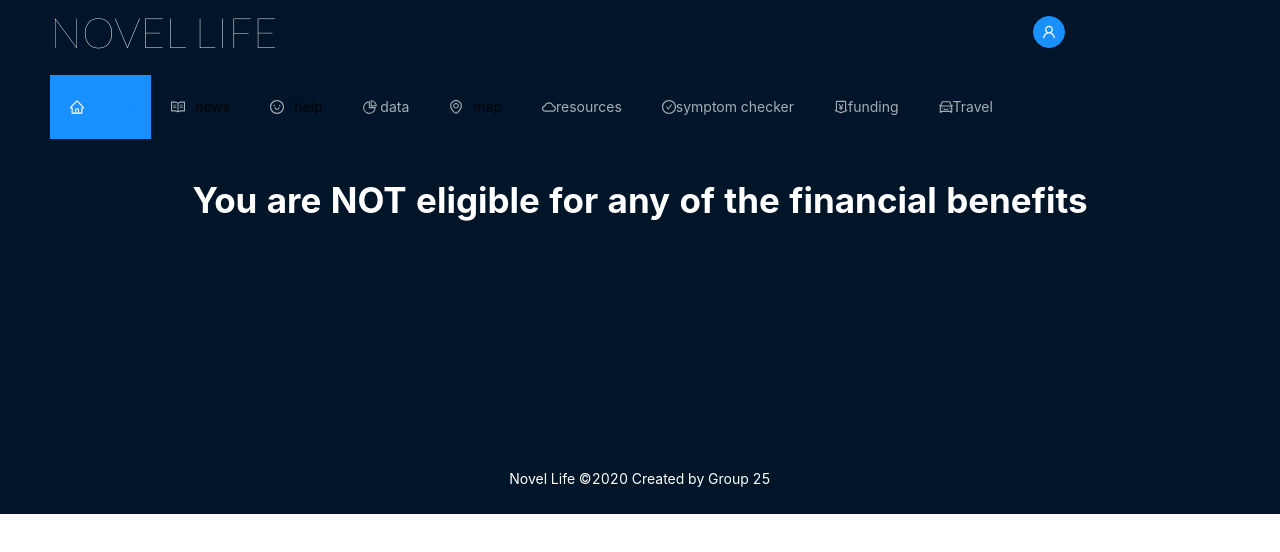
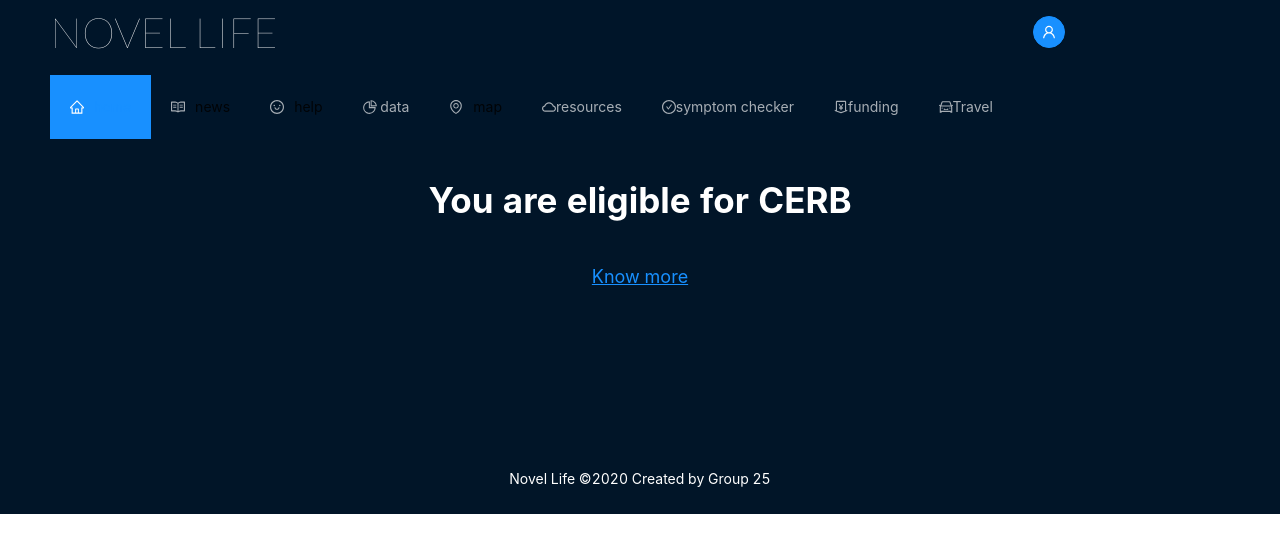
Before and after one commit to Shivam1805/Group25_Novel_Life, a React (Create React App) app: page /NegativeCheck in a window 1280 px wide. Shown: the top 552 px of the page. Built offline with nearby package versions, Linux system fonts and the light colour scheme.

Commit message:
modifications in funding

```diff
--- a/src/pages/Funds/negativecheck.js
+++ b/src/pages/Funds/negativecheck.js
@@ -1,22 +1,47 @@
-import React from 'react';
+import React from "react";
 
-import './negativecheck.css';
-import { Row } from 'antd';
+import "./negativecheck.css";
+import { Row } from "antd";
 const negativecheck = () => {
-return(
-
-    <Row style={{justifyContent:"center", height:"100%", width:"100%"}}>
-
-        <div className = "checkwrap3" style={{justifyContent:"center", height:"100%", width:"100%", textAlign:"center"}}>
-            <p style ={{fontSize:"35px", justifyContent:"center", height:"100%", width:"100%", textAlign:"center"}}>
-                <b style={{justifyContent:"center", align:"center", color:"#FFFF", textAlign:"center"}}>
-                    You are NOT eligible for any of the financial benefits</b></p>
-
-        </div>
-
+  return (
+    <Row style={{ justifyContent: "center", height: "100%", width: "100%" }}>
+      <div
+        className="checkwrap3"
+        style={{
+          justifyContent: "center",
+          height: "100%",
+          width: "100%",
+          textAlign: "center",
+        }}
+      >
+        <p
+          style={{
+            fontSize: "35px",
+            justifyContent: "center",
+            height: "100%",
+            width: "100%",
+            textAlign: "center",
+          }}
+        >
+          <b
+            style={{
+              justifyContent: "center",
+              align: "center",
+              color: "#FFFF",
+              textAlign: "center",
+            }}
+          >
+            You are eligible for CERB
+          </b>
+        </p>
+        <a
+          style={{ fontSize: "18px", textDecoration: "underline" }}
+          href="https://www.canada.ca/en/services/benefits/covid19-emergency-benefits.html"
+        >
+          Know more
+        </a>
+      </div>
     </Row>
-
-)
-
+  );
 };
 export default negativecheck;
--- a/src/pages/Funds/positivecheck.js
+++ b/src/pages/Funds/positivecheck.js
@@ -1,21 +1,47 @@
-import React from 'react';
-import './positivecheck.css';
-import {Row} from 'antd';
+import React from "react";
+import "./positivecheck.css";
+import { Row } from "antd";
 
 const positivecheck = () => {
-return(
-
-<Row style={{justifyContent:"center", height:"100%", width:"100%"}}>
-
-<div className = "checkwrap3" style={{justifyContent:"center", height:"100%", width:"100%", textAlign:"center"}}>
-    <p style ={{fontSize:"35px", justifyContent:"center", height:"100%", width:"100%", textAlign:"center"}}>
-        <b style={{justifyContent:"center", align:"center", color:"#FFFF", textAlign:"center"}}>
-            You are eligible for CERB and CEWS</b></p>
-
-</div>
-
-</Row>
-)
-
+  return (
+    <Row style={{ justifyContent: "center", height: "100%", width: "100%" }}>
+      <div
+        className="checkwrap3"
+        style={{
+          justifyContent: "center",
+          height: "100%",
+          width: "100%",
+          textAlign: "center",
+        }}
+      >
+        <p
+          style={{
+            fontSize: "35px",
+            justifyContent: "center",
+            height: "100%",
+            width: "100%",
+            textAlign: "center",
+          }}
+        >
+          <b
+            style={{
+              justifyContent: "center",
+              align: "center",
+              color: "#FFFF",
+              textAlign: "center",
+            }}
+          >
+            You are eligible for CESB and CEWS
+          </b>
+        </p>
+        <a
+          style={{ fontSize: "18px", textDecoration: "underline" }}
+          href="https://www.canada.ca/en/services/benefits/covid19-emergency-benefits.html"
+        >
+          Know more
+        </a>
+      </div>
+    </Row>
+  );
 };
 export default positivecheck;
```
